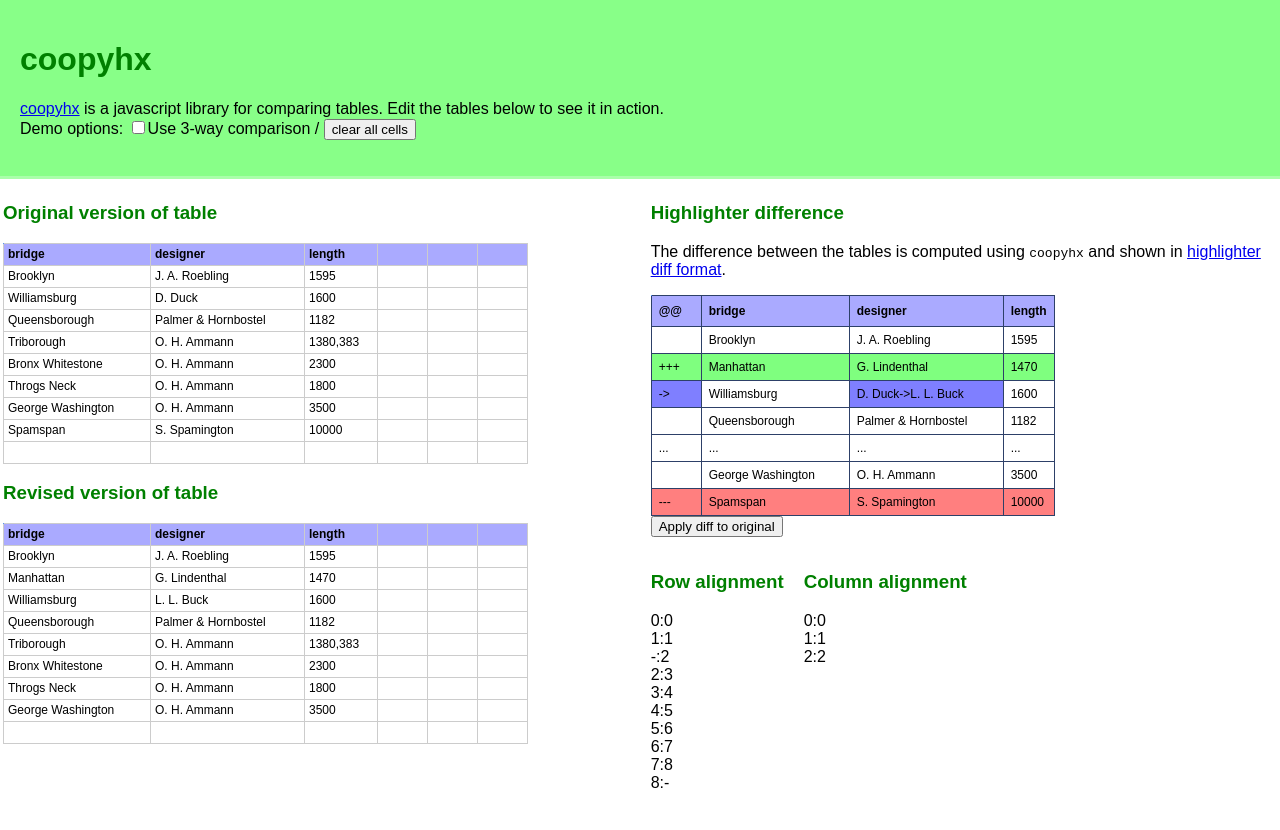
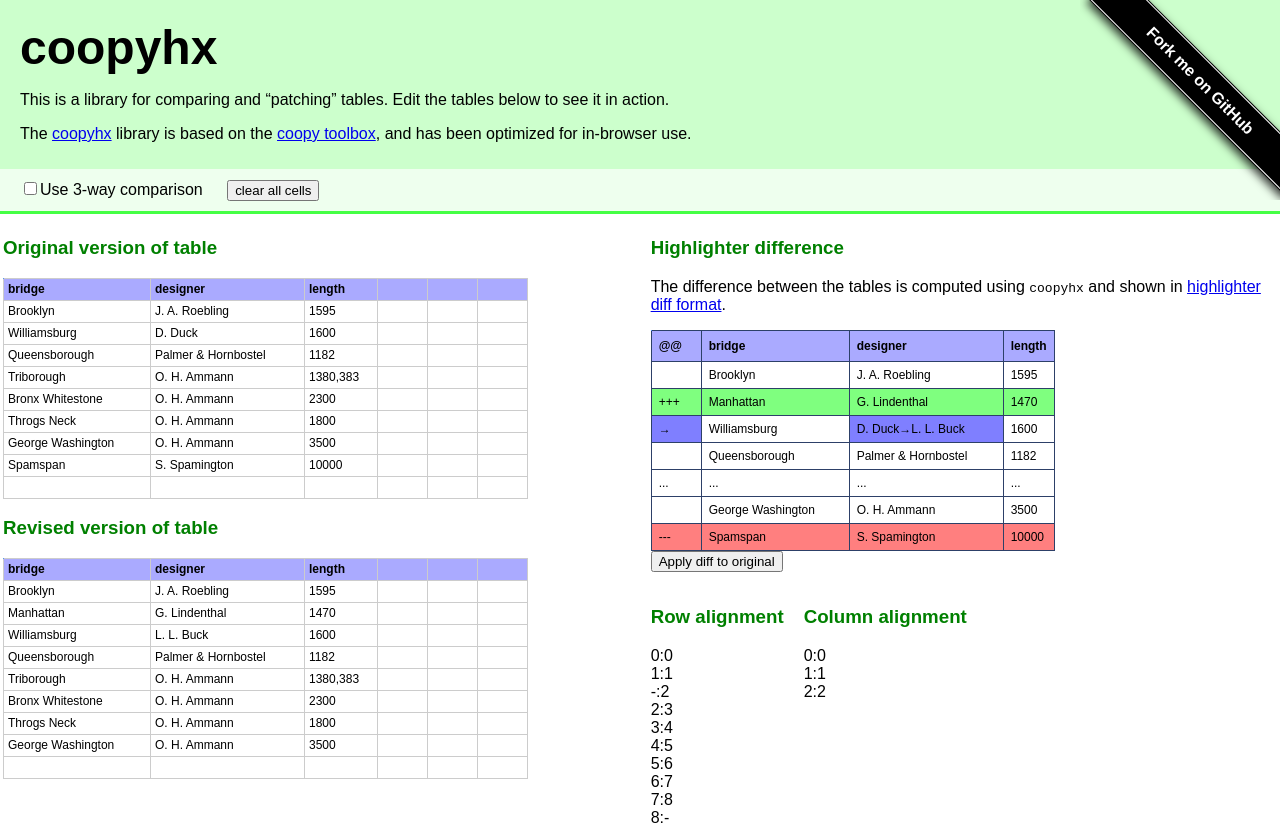
Before and after one commit to paulfitz/daff, a plain HTML site: page index.html in a window 1280 px wide. Before the commit the page ends 800 px from the top, so only its background shows below. Drawn offline with Linux system fonts and the light colour scheme.

Commit message:
update from trunk

```diff
--- a/coopy/coopy.js
+++ b/coopy/coopy.js
@@ -2304,7 +2304,11 @@ coopy.TableDiff.prototype = {
 					if(have_dd_to) {
 						txt = this.quoteForDiff(v,dd);
 						if(sep == "") sep = this.getSeparator(a,null,"->");
-						if(!have_dd_to_alt) {
+						var is_conflict = false;
+						if(have_dd_to_alt) {
+							if(!v.equals(dd_to,dd_to_alt)) is_conflict = true;
+						}
+						if(!is_conflict) {
 							txt = txt + sep + this.quoteForDiff(v,dd_to);
 							if(sep.length > act.length) act = sep;
 						} else {
--- a/coopy/scripts/coopy_handsontable.js
+++ b/coopy/scripts/coopy_handsontable.js
@@ -1,26 +1,31 @@
 if(typeof window["coopy"] == "undefined") window["coopy"] = {};
 window["coopy"]["diffRenderer"] = function (instance, td, row, col, prop, value, cellProperties) {
-    Handsontable.TextCell.renderer.apply(this, arguments);
+
+    var className = "";
+
+    var value2 = value;
+
+    // Compute coloration
     var v0 = instance.getDataAtCell(row, 0);
     var v1 = instance.getDataAtCell(0, col);
     var removed_column = false;
     if (v1!=null) {
 	if (v1.indexOf("+++")>=0) {
- 	    td.className = 'add';
+ 	    className = 'add';
 	} else if (v1.indexOf("---")>=0) {
- 	    td.className = 'remove';
+ 	    className = 'remove';
 	    removed_column = true;
 	}
     }
     if (v0!=null) {
 	if (v0 == "!") {
- 	    td.className = 'spec';
+ 	    className = 'spec';
 	} else if (v0 == "@@") {
- 	    td.className = 'header';
+ 	    className = 'header';
 	} else if (v0 == "+++") {
- 	    if (!removed_column) td.className = 'add';
+ 	    if (!removed_column) className = 'add';
 	} else if (v0 == "---") {
- 	    td.className = 'remove';
+ 	    className = 'remove';
 	} else if (v0.indexOf("->")>=0) {
 	    if (value!=null) {
  		if (!removed_column) {
@@ -30,19 +35,32 @@ window["coopy"]["diffRenderer"] = function (instance, td, row, col, prop, value,
 		    if (part==null) part = full;
 		    if (value.indexOf(part)>=0) {
 			var name = "modify";
+			var div = part;
+			// render with utf8 -> symbol
 			if (part!=full) {
 			    if (value.indexOf(full)>=0) {
+				div = full;
 				name = 'conflict';
 			    }
 			}
-			td.className = name;
+			value2 = value2.split(div).join(String.fromCharCode(8594));
+			className = name;
 		    }
 		}
 	    }
 	}
     }
+
     if (value==null || value=="null") {
-	td.className = td.className + " null";
-	$(td).text("");
+	className = className + " null";
+	value2 = "";
+    }
+
+    Handsontable.TextCell.renderer.apply(this, [instance,
+						td, row, col, prop,
+						value2,
+						cellProperties]);
+    if (className!="") {
+	td.className = className;
     }
 }
--- a/coopyhx.css
+++ b/coopyhx.css
@@ -26,13 +26,30 @@ html, body {
 
 .top-info {
   padding: 20px;
-  margin-bottom: 20px;
-  background: #8f8;
-  border-bottom: 3px solid #afa;
+  margin: 0;
+  padding-bottom: 10px;
+  background: #cfc;
 }
 
 .top-info h1 {
-  color: green;
+  color: black;
+  font-size: 300%;
+  padding: 0;
+  margin: 0;
+}
+
+.demo-options {
+  padding: 20px;
+  padding-top: 10px;
+  padding-bottom: 10px;
+  margin: 0;
+  margin-bottom: 20px;
+  background: #efe;
+  border-bottom: 3px solid #4f4;
+}
+
+.demo-options .unit {
+  padding-right: 20px;
 }
 
 h2, h3 {
@@ -53,3 +70,6 @@ h2, h3 {
 td {
   empty-cells: show;
 }
+
+
+#forkongithub a{background:#000;color:#fff;text-decoration:none;font-family:arial, sans-serif;text-align:center;font-weight:bold;padding:5px 40px;font-size:1rem;line-height:2rem;position:relative;transition:0.5s;}#forkongithub a:hover{background:#060;color:#fff;}#forkongithub a::before,#forkongithub a::after{content:"";width:100%;display:block;position:absolute;top:1px;left:0;height:1px;background:#fff;}#forkongithub a::after{bottom:1px;top:auto;}@media screen and (min-width:800px){#forkongithub{position:absolute;display:block;top:0;right:0;width:200px;overflow:hidden;height:200px;}#forkongithub a{width:200px;position:absolute;top:60px;right:-60px;transform:rotate(45deg);-webkit-transform:rotate(45deg);box-shadow:4px 4px 10px rgba(0,0,0,0.8);}}
--- a/index.html
+++ b/index.html
@@ -16,15 +16,26 @@
 <div class="top-info">
 
   <h1>coopyhx</h1>
-  <a href="https://github.com/paulfitz/coopyhx">coopyhx</a> is
-  a javascript library for comparing tables.  Edit the tables below
-  to see it in action.<br />
-	<form>
-	  Demo options: <input id="parent_checkbox" type="checkbox" />Use 3-way comparison /
-	  <input type=button id="button-clear" value="clear all cells" />
-	</form>
+
+  <p>
+  This is a library for comparing and &ldquo;patching&rdquo; tables.
+  Edit the tables below
+  to see it in action.
+<span id="forkongithub"><a href="https://github.com/paulfitz/coopyhx">Fork me on GitHub</a></span>
+  </p>
+
+  <p>
+    The <a href="https://github.com/paulfitz/coopyhx">coopyhx</a>
+    library is based on the
+    <a href="https://github.com/paulfitz/coopy">coopy toolbox</a>,
+    and has been optimized for in-browser use.
+  </p>
 
 </div>
+<form class="demo-options">
+	  <span class="unit"><input id="parent_checkbox" type="checkbox" />Use 3-way comparison</span>
+	  <span class="unit"><input type=button id="button-clear" value="clear all cells" /></span>
+</form>
 
 
 <table id="pane-collection">
```
